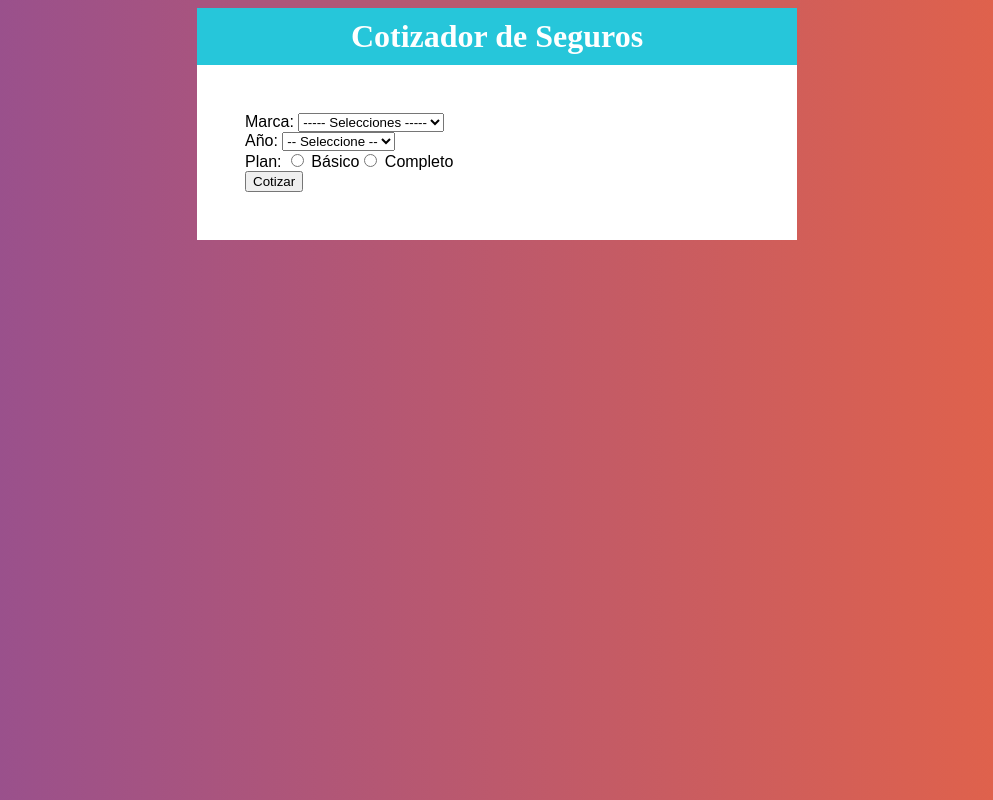
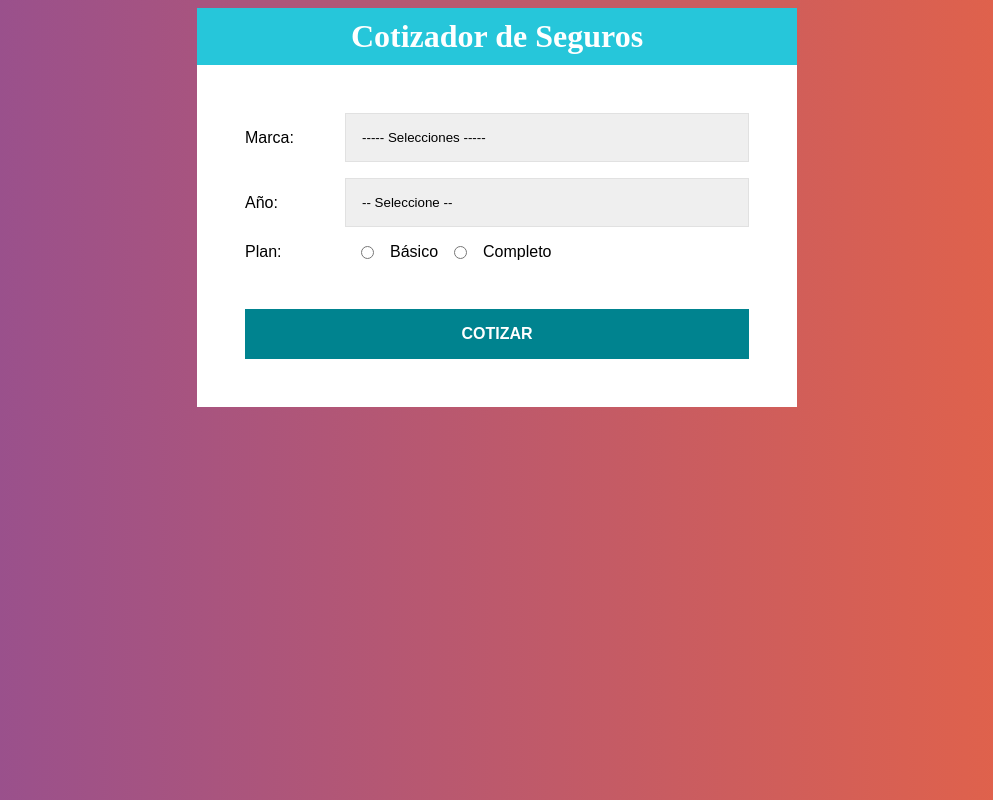
Before and after one commit to navnelson7/cotizador, a React (Create React App) app: page / in a window 1280 px wide. Shown: the whole page, without its empty margins (143-1136 px from the left). Built offline with nearby package versions, Linux system fonts and the light colour scheme; the HTML template or start-up script is replaced by a standard one.

Commit message:
Finalizando el styled component del Formulario

```diff
--- a/src/components/Formulario.js
+++ b/src/components/Formulario.js
@@ -1,19 +1,61 @@
 import React from 'react';
+import styled from '@emotion/styled';
+//creando styled components
+const Campo = styled.div`
+    display: flex;
+    margin-bottom: 1rem;
+    align-items: center;
+`;
+
+const Label = styled.label`
+    flex: 0 0 100px;
+`;
+
+const Select = styled.select`
+    display:block;
+    width: 100%;
+    padding: 1rem;
+    border: 1px solid #e1e1e1;
+    -webkit-appearance: none;
+`;
+
+const InputRadio = styled.input`
+    margin:0 1rem;
+`;
+
+const Button = styled.button`
+    background-color: #00838f;
+    font-size: 16px;
+    width: 100%;
+    padding: 1rem;
+    color: #ffffff;
+    text-transform: uppercase;
+    font-weight: bold;
+    border: none;
+    transition: background-color .3s ease;
+    margin-top: 2rem;
+
+    &:hover{
+        cursor:pointer;
+        background-color: #26c6da;
+    }
+`;
+
 const Formulario = () => {
     return (
         <form>
-            <div>
-                <label>Marca: </label>
-                <select>
+            <Campo>
+                <Label>Marca: </Label>
+                <Select>
                     <option value=''>----- Selecciones -----</option>
                     <option value='americano'>Americano-</option>
                     <option value='europeo'>Europeo</option>
                     <option value='asiatico'>Asiatico</option>
-                </select>
-            </div>
-            <div>
-                <label>Año: </label>
-                    <select>
+                </Select>
+            </Campo>
+            <Campo>
+                <Label>Año: </Label>
+                    <Select>
                         <option value="">-- Seleccione --</option>
                         <option value="2021">2021</option>
                         <option value="2020">2020</option>
@@ -25,25 +67,25 @@
                         <option value="2014">2014</option>
                         <option value="2013">2013</option>
                         <option value="2012">2012</option>
-                    </select>
-            </div>
-            <div>
-                <label>Plan: </label>
-                <input
+                    </Select>
+            </Campo>
+            <Campo>
+                <Label>Plan: </Label>
+                <InputRadio
                     type='radio'
                     name='plan'
                     value='basico'
                 /> Básico
 
-                <input
+                <InputRadio
                     type='radio'
                     name='plan'
                     value='completo'
                 /> Completo
-            </div>
-            <button
+            </Campo>
+            <Button
                 type="button"
-            >Cotizar</button>
+            >Cotizar</Button>
         </form>
      );
 }
```
